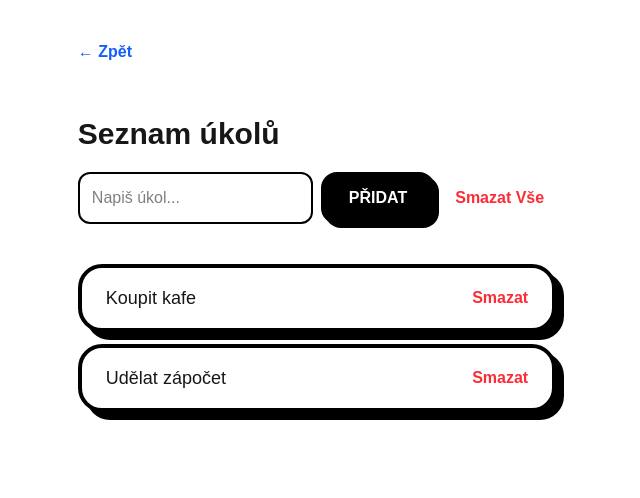
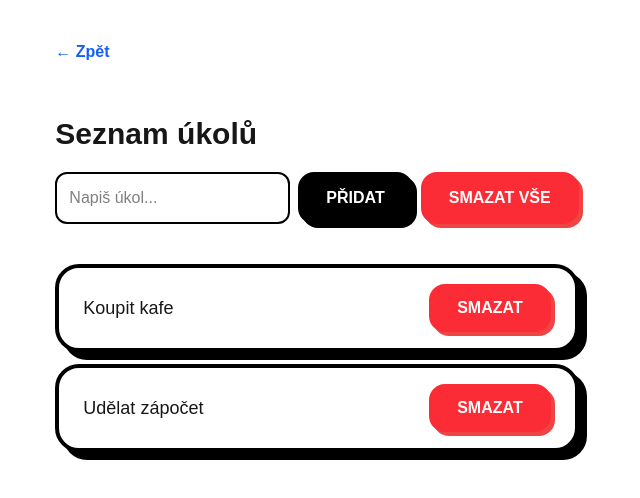
Before and after one commit to ZavPetr/GUI, a Next.js app in the folder gui_nextjs/: page /homeworks in a window 1280 px wide. Shown: the top 498 px of the page, without its empty margins (323-963 px from the left). Built offline with nearby package versions, Linux system fonts and the light colour scheme.

Commit message:
Add comments

```diff
--- a/gui_nextjs/app/homeworks/page.tsx
+++ b/gui_nextjs/app/homeworks/page.tsx
@@ -57,12 +57,12 @@ export default function Homeworks() {
         </Button>
 
         {/* #### Úkol pro studenty #### */}
-        <button
+        <Button
+          variant="red"
           onClick={() => delAllTasks()}
-          className="text-red-500 font-bold px-3 hover:underline"
         >
           Smazat Vše
-        </button>
+        </Button>
         {/* ########################### */}
       </div>
 
@@ -79,12 +79,12 @@ export default function Homeworks() {
           <li key={i}>
             <Card className="flex justify-between items-center py-4">
               <span className="text-lg font-medium">{u}</span>
-              <button
+              <Button
+                variant="red"
                 onClick={() => delTask(i)} // Předáme index aktuálního úkolu funkci pro smazání
-                className="text-red-500 font-bold hover:underline"
               >
                 Smazat
-              </button>
+              </Button>
             </Card>
           </li>
         ))}
--- a/gui_nextjs/components/BackLink.tsx
+++ b/gui_nextjs/components/BackLink.tsx
@@ -1,5 +1,6 @@
 import Link from "next/link";
 
+// Jednoduchá komponenta, která sjednocuje vzhled odkazu "Zpět" napříč aplikací
 export default function BackLink({ href = "/", children = "← Zpět" }) {
   return (
     <Link href={href} className="text-blue-600 font-bold hover:underline mb-8 inline-block">
--- a/gui_nextjs/components/Button.tsx
+++ b/gui_nextjs/components/Button.tsx
@@ -3,16 +3,20 @@ interface ButtonProps extends React.ButtonHTMLAttributes<HTMLButtonElement> {
 }
 
 export default function Button({ children, variant = "white", className = "", ...props }: ButtonProps) {
+  // Definice barevných variant
   const variants = {
-    white: "bg-white text-black",
-    black: "bg-black text-white",
-    red: "text-red-500 border-red-400 hover:bg-red-50"
+    white: "bg-white text-black shadow-[4px_4px_0px_0px_rgba(0,0,0,1)] hover:bg-black hover:text-white",
+
+    black: "bg-black text-white shadow-[4px_4px_0px_0px_rgba(0,0,0,1)] hover:bg-white hover:text-black",
+
+    red: "bg-red-500 text-white shadow-[4px_4px_0px_0px_rgba(239,68,68,1)] hover:bg-red-200 hover:text-black border-red-500"
   };
 
   return (
     <button
       {...props}
-      className={`border-4 border-black py-2 px-6 rounded-2xl font-black uppercase shadow-[4px_4px_0px_0px_rgba(0,0,0,1)] active:shadow-none active:translate-x-1 active:translate-y-1 transition-all ${variants[variant]} ${className}`}
+      // border-black: rám zůstává vždy černý pro neobrutalistický styl
+      className={`border-4 border-black py-2 px-6 rounded-2xl font-black uppercase active:shadow-none active:translate-x-1 active:translate-y-1 transition-all ${variants[variant]} ${className}`}
     >
       {children}
     </button>
--- a/gui_nextjs/components/Card.tsx
+++ b/gui_nextjs/components/Card.tsx
@@ -1,11 +1,14 @@
 interface CardProps {
-  children: React.ReactNode;
-  className?: string;
-  interactive?: boolean;
+  children: React.ReactNode; // Obsah, který vložíš dovnitř karty (text, obrázky, další komponenty)
+  className?: string;       // Možnost přidat další Tailwind třídy (např. barvu pozadí) zvenčí
+  interactive?: boolean;    // Pokud je true, karta bude reagovat na hover (pohyb myši)
 }
 
 export default function Card({ children, className = "", interactive = false }: CardProps) {
+  // baseStyle definuje vizuální identitu webu (neobrutalismus: tlustý rám, tvrdý stín)
   const baseStyle = "border-4 border-black p-6 rounded-3xl shadow-[8px_8px_0px_0px_rgba(0,0,0,1)] bg-white";
+
+  // interactiveStyle přidá animaci "zmáčknutí" a změní kurzor na ruku
   const interactiveStyle = interactive
     ? "hover:translate-x-1 hover:translate-y-1 hover:shadow-none transition-all cursor-pointer"
     : "";
```
